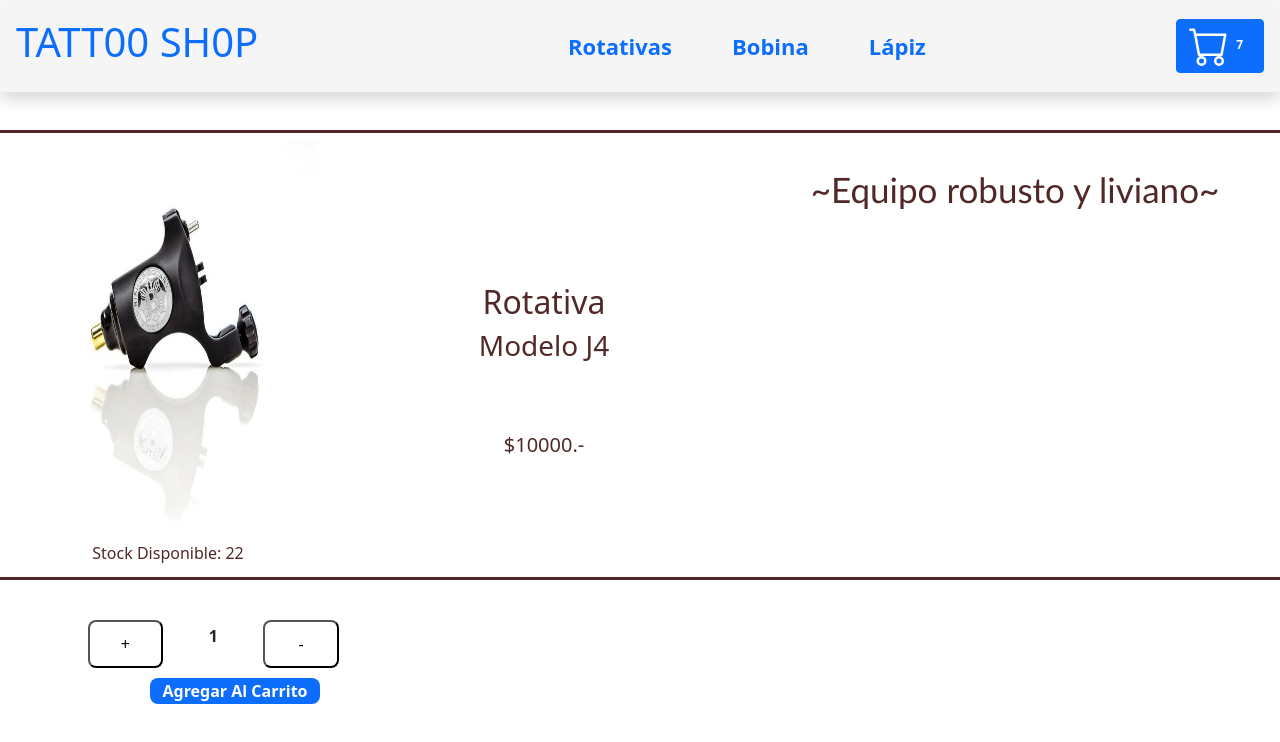
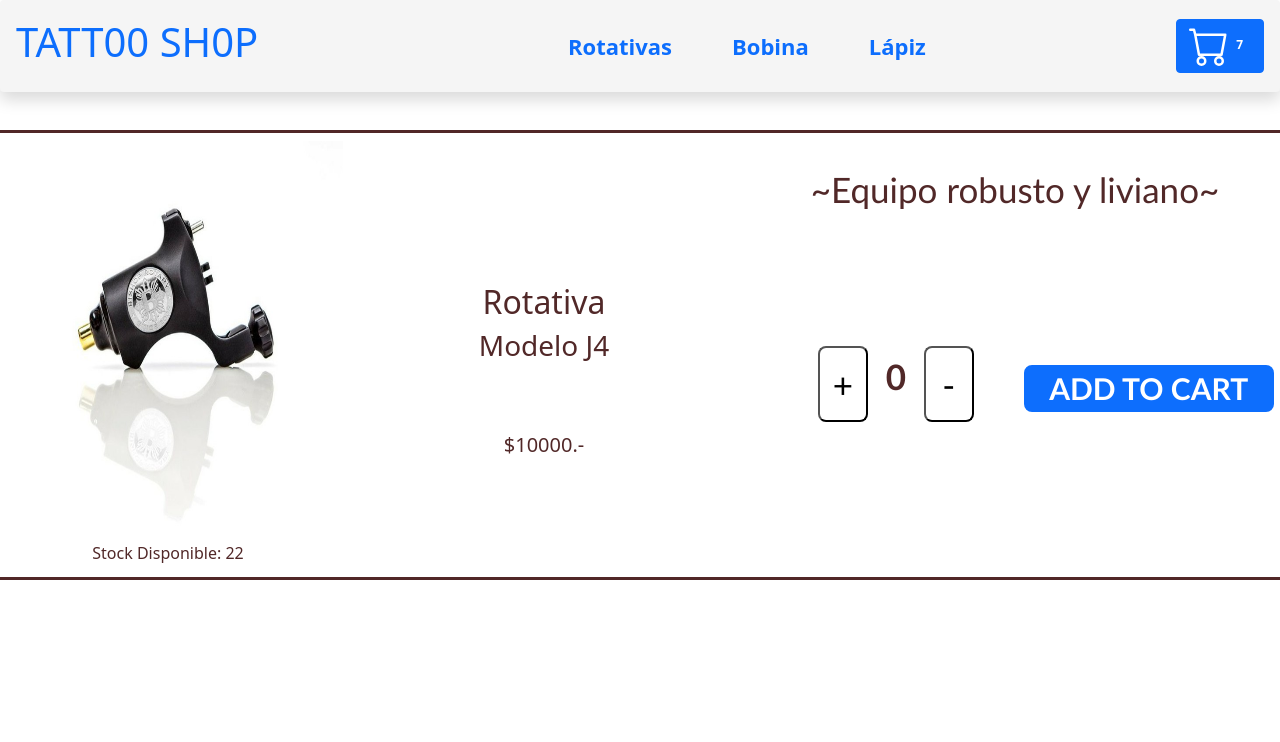
Before and after one commit to juanmusante/musante-react-app, a React (Create React App) app: page /item/0 in a window 1280 px wide. Shown: the top 742 px of the page. Built offline with nearby package versions, Linux system fonts and the light colour scheme.

Commit message:
Incorporación de funcionalidad al btn ADD TO CART

```diff
--- a/src/App.js
+++ b/src/App.js
@@ -4,6 +4,7 @@ import './App.css';
 import NavBar from './Components/NavBar.js';
 import ItemDetailContainer from "./Containers/ItemDetailContainer";
 import ItemListContainer from './Containers/ItemListContainer.js';
+import Cart from "./Components/CheckOutBtn";
 
 function App() {
   return (
@@ -13,6 +14,7 @@ function App() {
         <Route path="/" element={<ItemListContainer />}/>
         <Route path="/category/:idCategory" element={<ItemListContainer />} />
         <Route path="/item/:idItem" element={<ItemDetailContainer />} />
+        <Route path="/Cart/" element={<Cart />} />
       </Routes>
     </BrowserRouter>
   );
--- /dev/null
+++ b/src/Components/CheckOutBtn.js
@@ -0,0 +1,13 @@
+import React from 'react'
+import { Link } from "react-router-dom";
+
+const Cart = () => {
+  return (
+    <>
+      <Link to={'/Cart'} className='btnCheckOut'>CHECK OUT</Link>
+    </>
+    // onClick={() => onAdd(number)}
+  )
+}
+
+export default Cart
--- a/src/Components/ItemCount.js
+++ b/src/Components/ItemCount.js
@@ -1,38 +1,27 @@
-import React, {useState} from 'react'
+import React, { useState } from 'react'
 
-export function ItemCount({stock, initial}) {
-    const [number, setNumber] = useState (parseInt(initial));
+export function ItemCount({stock = 0, initial = 0, onAdd, props}) {
+    const [number, setNumber] = useState (0);
 
     const incraese = () => {
-        while (stock > number)
-        if (stock >= 1){
+        if (number < stock){
             setNumber(number + 1)
-            break;
         }
     }
     const decrease = () => {
-        while (number <= stock && number > 0)
-        if (stock >= 1){
+        if (number > initial){
             setNumber(number - 1)
-            break;
         }
-    }
-    const onAdd = () => {
-        stock = (stock - number);
-        if(number === 0){
-            alert('No hay cantidad seleccionada')
-        } else {
-            alert(`Se agregaron al carrito ${number} unidades`);
-        }
-        // console.log(stock)
     }
 
     return (
         <nav className='counter'>
             <div className='view'>
-                <button className='button' onClick={incraese}> + </button><p className='text'>{number}</p><button className='button' onClick={decrease}> - </button>
+                <button className='button' onClick={incraese}> + </button>
+                <p className='text'>{number}</p>
+                <button className='button' onClick={decrease}> - </button>
             </div>
-            <button className='buttonShop' onClick={onAdd}>Agregar Al Carrito</button>
+           <button className='buttonShop' onClick={() => onAdd(number)}>ADD TO CART</button>
         </nav>
     );
 }
--- a/src/Components/ItemDetail.js
+++ b/src/Components/ItemDetail.js
@@ -1,7 +1,18 @@
-import React from 'react'
+import React, { useState } from 'react'
 import 'bootstrap/dist/css/bootstrap.min.css';
+import ItemCount from '../Components/ItemCount';
+import CheckOutBtn from './CheckOutBtn';
 
 const ItemDetail = ({ product }) => {
+    const [quantity, setQuantity] = useState(true)
+
+    const onAdd = (qty) => {
+        alert("Seleccionaste " + qty + " máquinas.");
+        if(qty !== 0){
+            setQuantity(false)
+        }
+    }
+
   return (
     <>
     <div>
@@ -16,10 +27,16 @@ const ItemDetail = ({ product }) => {
             </div>
             <div className='itemDescription'>
                 <p>~{product.description}~</p>
+                {
+                    quantity
+                    ? <ItemCount stock={product.stock} initial={1} onAdd={onAdd}/>
+                    : <CheckOutBtn />
+                }
             </div>
             <div>
                 <p>Stock Disponible: {product.stock}</p>
             </div>
+
         </div>
     </div>
     </>
--- a/src/Containers/ItemDetailContainer.js
+++ b/src/Containers/ItemDetailContainer.js
@@ -2,7 +2,6 @@ import React, { useState, useEffect } from 'react'
 import maquinas from "../Data/MockData";
 import ItemDetail from '../Components/ItemDetail';
 import Loading from "../Components/Loading";
-import ItemCount from '../Components/ItemCount';
 import { useParams } from "react-router";
 
 const ItemDetailContainer = () => {
@@ -37,7 +36,6 @@ const ItemDetailContainer = () => {
             <div className="products">
             <ItemDetail product={productDetail} />
             </div>
-            <ItemCount stock="5" initial="1" />
         </>
     );
 
--- a/src/Containers/ItemListContainer.js
+++ b/src/Containers/ItemListContainer.js
@@ -41,6 +41,7 @@ const ItemListContainer = () => {
     )
   }
 
+
   return (
     <>
       <div className="products">
--- /dev/null
+++ b/src/Styles/CheckOutBtn.css
@@ -0,0 +1,8 @@
+.btnCheckOut{
+    margin-top: 10px;
+    border-radius: 8px;
+    font-size: 30px;
+    width: 300px!important;
+    background-color: #fd0d0d;
+    color: white;
+}
--- a/src/Styles/ItemCount.css
+++ b/src/Styles/ItemCount.css
@@ -1,6 +1,9 @@
 .counter{
     padding-left: 25px;
-    margin-top: 30px;
+    margin-top: 130px;
+    margin-left: 100px;
+    display: flex!important;
+    align-items: center;
 }
 .view{
     top: 0;
@@ -8,22 +11,22 @@
     display: flex;
     justify-content: space-between;
     align-items: center;
-    padding: 0 5%;
     font-weight: bold;
     width: 30%;
 }
 .button{
     border-radius: 8px;
     padding: 10px;
-    width: 30%;
+    width: 50px;
     background-color: white;
 }
 .buttonShop{
     margin-top: 10px;
     border-radius: 8px;
     border-width: 0;
-    width: 170px;
-    margin-left: 125px;
+    font-size: 30px;
+    width: 250px;
+    margin-left: 50px;
     background-color: #0d6efd;
     color: white;
     font-weight: bold;
--- a/src/Styles/ItemDetail.css
+++ b/src/Styles/ItemDetail.css
@@ -11,7 +11,7 @@
 /* cambiar a px para usar en todos el mismo tamaño */
 .imgProductDetail{
     margin-top: 8px;
-    width: 300px;
+    width: 350px;
     height: 400px;
 }
 .itemDescription{
--- a/src/index.js
+++ b/src/index.js
@@ -5,7 +5,8 @@ import App from './App';
 import './Styles/NavBar.css';
 import './Styles/ItemListContainer.css';
 import './Styles/ItemCount.css';
-import './Styles/ItemDetail.css'
+import './Styles/ItemDetail.css';
+import './Styles/CheckOutBtn.css';
 
 
 const root = ReactDOM.createRoot(document.getElementById('root'));
```
Also changed, not shown: src/Containers/Cart.js (added, +9 -0 lines).
